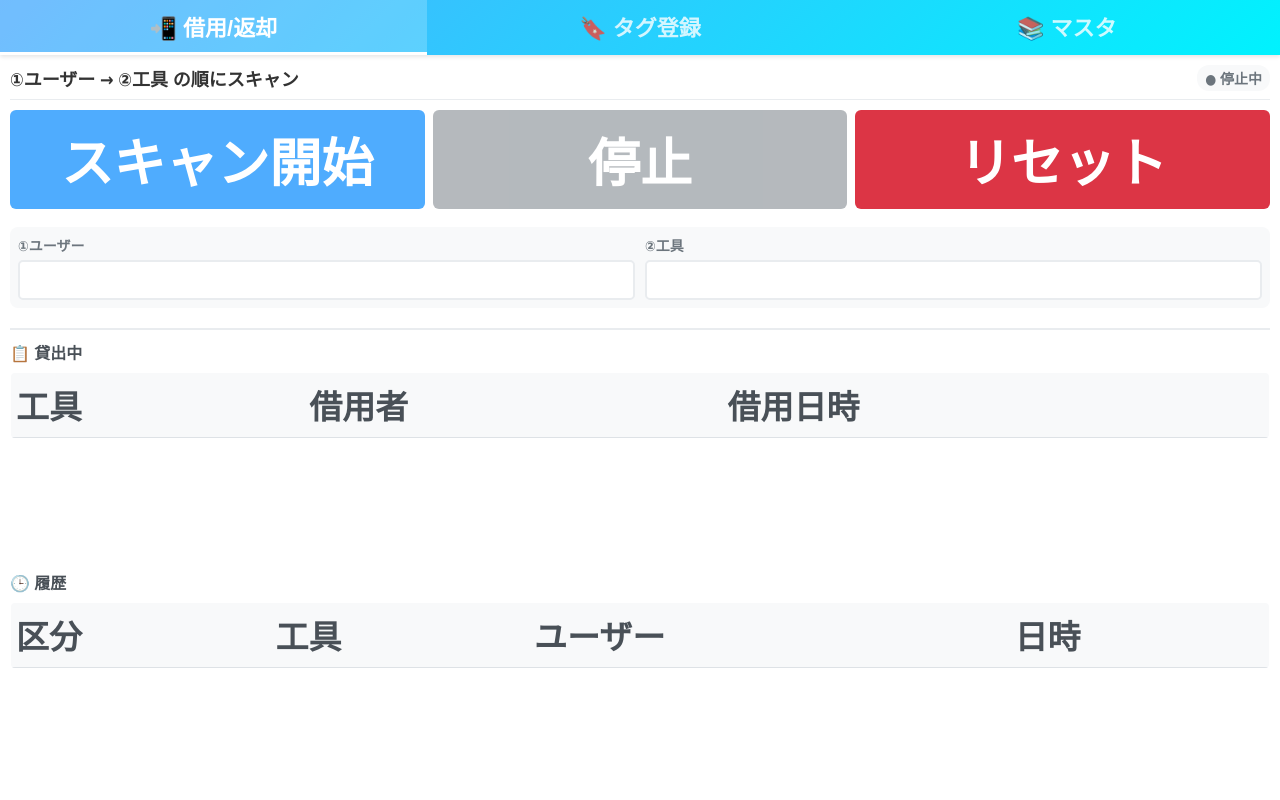
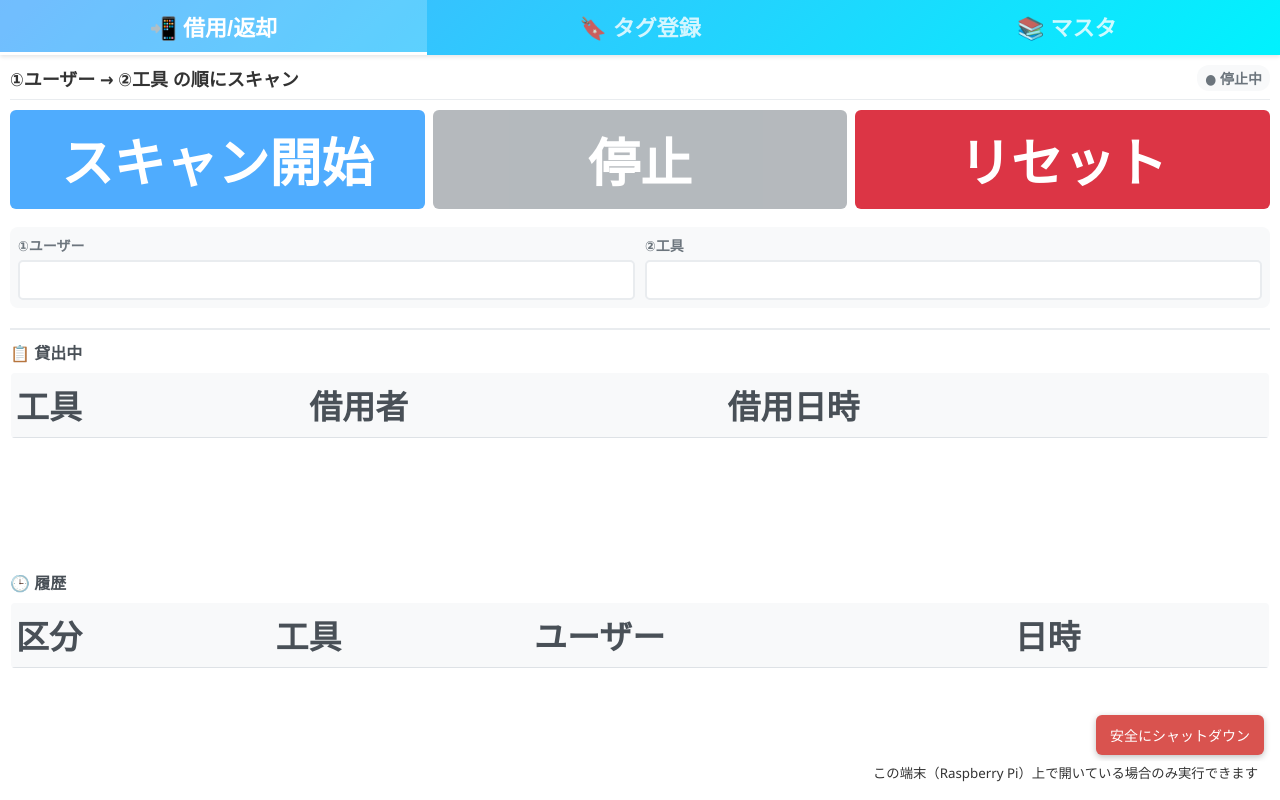
Before and after one commit to denkoushi/tool-management-system02, a plain HTML site: page templates/index.html in a window 1280 px wide. Drawn offline with Linux system fonts and the light colour scheme; no server answers.

Commit message:
Update index.html
シャットダウンボタン設置のためのコード追加。２回目

```diff
--- a/templates/index.html
+++ b/templates/index.html
@@ -1001,10 +1001,32 @@
             loadToolNames();
         });
     </script>
-    <!-- ===== 安全シャットダウン（ローカル限定） ===== -->
-<div id="power-controls" style="margin:16px 0; text-align:right;">
-  <button id="btnShutdown" class="btn btn-danger">安全にシャットダウン</button>
-  <small style="display:block;opacity:.7;">この端末（Raspberry Pi）上で開いている場合のみ実行できます</small>
+
+
+    <!-- ===== 安全シャットダウン（固定フローティング） ===== -->
+<style>
+  #power-controls-fixed {
+    position: fixed; right: 16px; bottom: 16px;
+    z-index: 2147483647;  /* 最前面に出す */
+    display: flex; flex-direction: column; align-items: flex-end; gap: 6px;
+    pointer-events: auto;
+  }
+  #power-controls-fixed button {
+    background: #d9534f; color: #fff; border: 0;
+    padding: 10px 14px; border-radius: 6px;
+    box-shadow: 0 2px 6px rgba(0,0,0,.25); cursor: pointer;
+    font-size: 14px;
+  }
+  #power-controls-fixed button:hover { filter: brightness(1.05); }
+  #power-controls-fixed small {
+    color: #333; background: rgba(255,255,255,.85);
+    padding: 2px 6px; border-radius: 4px;
+  }
+</style>
+
+<div id="power-controls-fixed" aria-live="polite">
+  <button id="btnShutdown">安全にシャットダウン</button>
+  <small>この端末（Raspberry Pi）上で開いている場合のみ実行できます</small>
 </div>
 
 <script>
@@ -1033,5 +1055,6 @@
 </script>
 <!-- ===== /安全シャットダウン ===== -->
 
+
 </body>
 </html>
```
